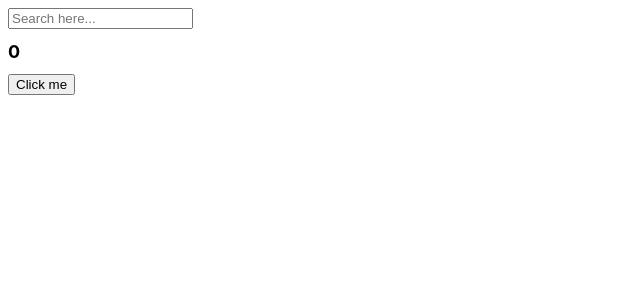
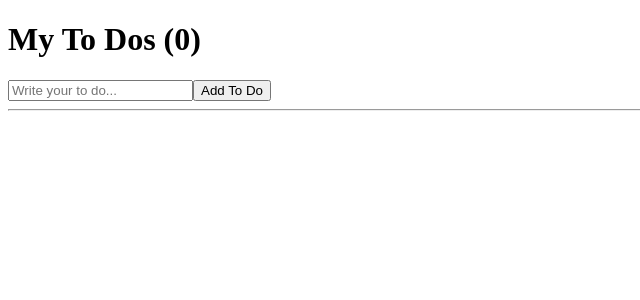
Before and after one commit to songhee-lee/react-for-beginners, a React (Create React App) app: page / in a window 1280 px wide. Shown: the top 300 px of the page, without its empty margins (0-640 px from the left). Built offline with nearby package versions, Linux system fonts and the light colour scheme.

Commit message:
7. To Do List

```diff
--- a/src/App.js
+++ b/src/App.js
@@ -1,37 +1,36 @@
-import styles from "./App.module.css";
-import {useState, useEffect} from "react";
+import { useState } from "react";
 
 function App() {
-  const [counter, setValue] = useState(0);
-  const [keyword, setKeyword] = useState("");
-  const onClick = () => setValue((prev) => prev + 1);
-  const onChange = (event) => setKeyword(event.target.value);
-
-  useEffect(() => {
-      console.log("I run only once.");
-  }, []);
-
-  useEffect(() => {
-    console.log("I run when 'keyword' changes.");
-  }, [keyword]);
-  useEffect(() => {
-    console.log("I run when 'counter' changes.");
-  }, [counter]);
-  useEffect(() => {
-    console.log("I run when keyword & counter change");
-  }, [keyword, counter]);
+  const [toDo, setToDo] = useState("");
+  const [toDos, setToDos] = useState([]);
+  const onChange = (event) => setToDo(event.target.value);
+  const onSubmit = (event) => {
+    event.preventDefault();
+    if (toDo === "") {
+      return;
+    }
+    setToDos((currentArray) => [toDo, ...currentArray]);
+    setToDo("");
+  };
 
   return (
     <div>
-      <input
-        value={keyword}
-        onChange={onChange}
-        type="text"
-        placeholder="Search here..."
-
-      />
-      <h1 className={styles.title}>{counter}</h1>
-      <button onClick={onClick}>Click me</button>
+      <h1>My To Dos ({toDos.length})</h1>
+      <form onSubmit={onSubmit}>
+        <input
+          onChange={onChange}
+          value={toDo}
+          type="text"
+          placeholder="Write your to do..."
+        />
+        <button>Add To Do</button>
+      </form>
+      <hr />
+      <ul>
+        {toDos.map((item, index) => (
+          <li key={index}>{item}</li>
+        ))}
+      </ul>
     </div>
   );
 }
```
